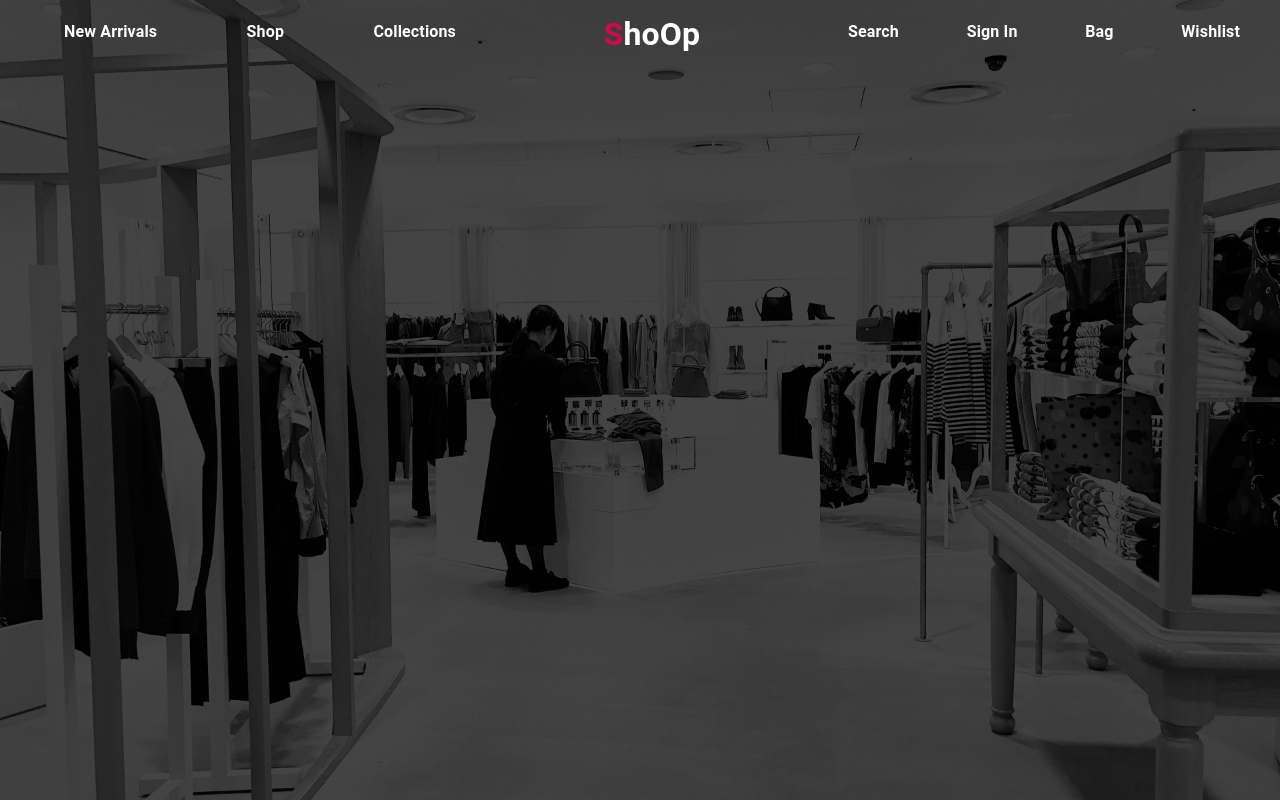
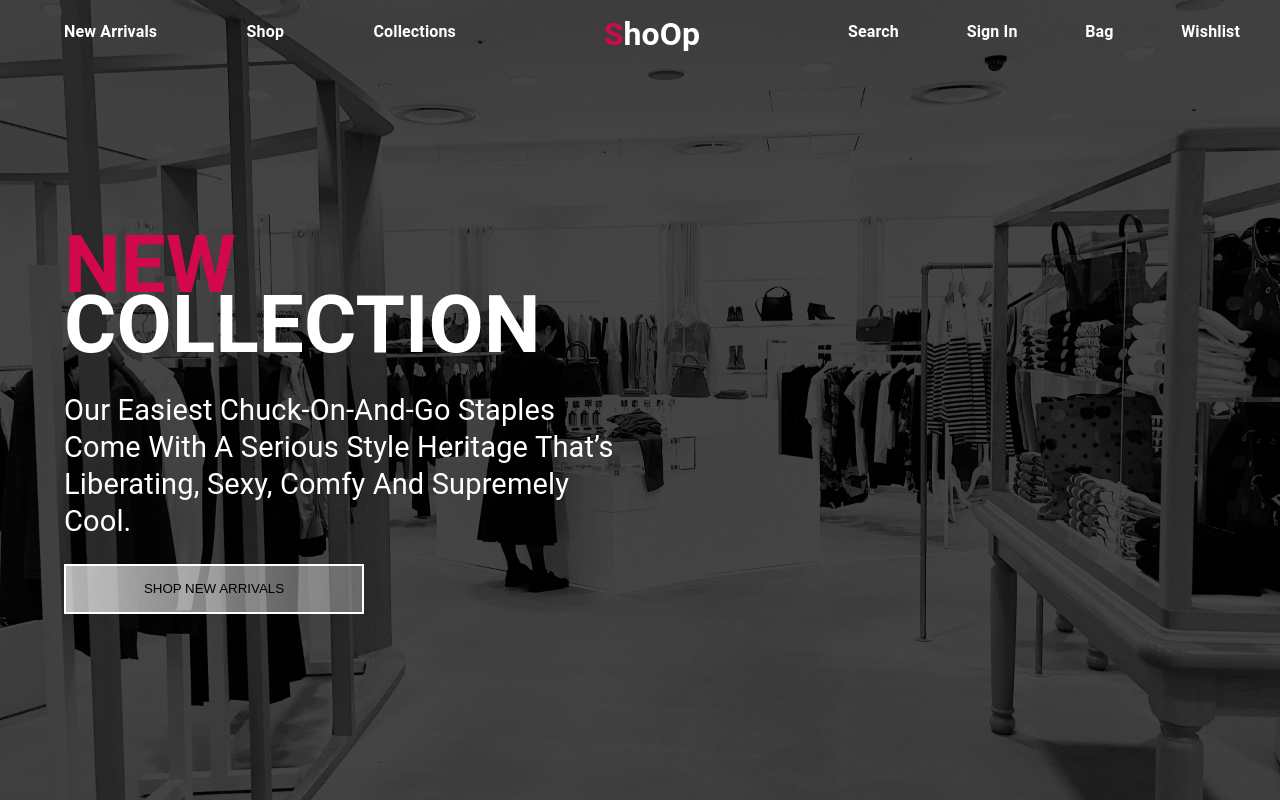
Before and after one commit to G-Gateway-React/ecommerce-MB, a React (Create React App) app: page / in a window 1280 px wide. Built offline with nearby package versions, Linux system fonts and the light colour scheme; a web font is replaced by a local one.

Commit message:
finish header section

```diff
--- a/src/components/hero/Hero.tsx
+++ b/src/components/hero/Hero.tsx
@@ -1,8 +1,13 @@
+import { Grid } from "@mui/material";
 import { Container } from "@mui/system";
-import Grid from "@mui/material/Grid";
 import React from "react";
 import Navbar from "../navbar/Navbar";
 import {HeroSection} from "./styleHero";
+import { HeroH1,
+  HeroP,
+  Button,
+} from './styleHero';
+
 
 const Hero = () => {
   return (
@@ -10,6 +15,22 @@ const Hero = () => {
       <Container sx={{margin: '0 auto'}}>
         <Navbar />
       </Container>
+      <Container sx={{display: 'flex',
+    justifyContent: 'center',
+    alignItems: 'center',
+    height: '89vh'}}>
+          <Grid container spacing={3}>
+            <Grid item xs={6}>
+            <HeroH1><span>NEW</span> COLLECTION</HeroH1>
+      <HeroP>
+      <br></br>Our Easiest Chuck-On-And-Go Staples Come With A Serious Style Heritage That’s Liberating, Sexy, Comfy And Supremely Cool.
+      </HeroP>
+      <br></br>
+      <Button>SHOP NEW ARRIVALS </Button>
+            </Grid>
+            {/* <Grid item xs={6}></Grid> */}
+          </Grid>
+      </Container>
     </HeroSection>
   );
 };
--- a/src/components/hero/styleHero.js
+++ b/src/components/hero/styleHero.js
@@ -11,5 +11,39 @@ export const HeroSection = styled.section`
   position: absolute;
   top: 0;
   left: 0;
-  z-index: 999;
 `;
+
+
+export const HeroH1 = styled.h1`
+font-size:80px;
+line-height:60px;
+display:flex;
+flex-direction:column;
+color: #fff;
+margin: 0;
+span{
+  color:#D1094B
+}
+`
+
+export const HeroP = styled.p`
+font-size:29px;
+line-height:37px;
+color:#fff;
+margin: 0;
+`
+
+
+export const Button = styled.button`
+    width: 300px;
+    height: 50px;
+    margin: 0 auto;
+   cursor: pointer;
+   background: linear-gradient(92.3deg, rgba(255, 255, 255, 0.7) 1.85%, rgba(255, 255, 255, 0.3) 100%);
+   border: 2px solid #FFFFFF;
+
+   &:hover{
+    transition: all 0.2s ease-in-out;
+    background: #fff;
+ }
+`
```
Also changed, not shown: src/components/categories/CategoriesPic.tsx (added, +74 -0 lines), src/components/categories/CategoriesPicStyle.js (added, +14 -0 lines), src/globalStyle.ts (added, +7 -0 lines).
